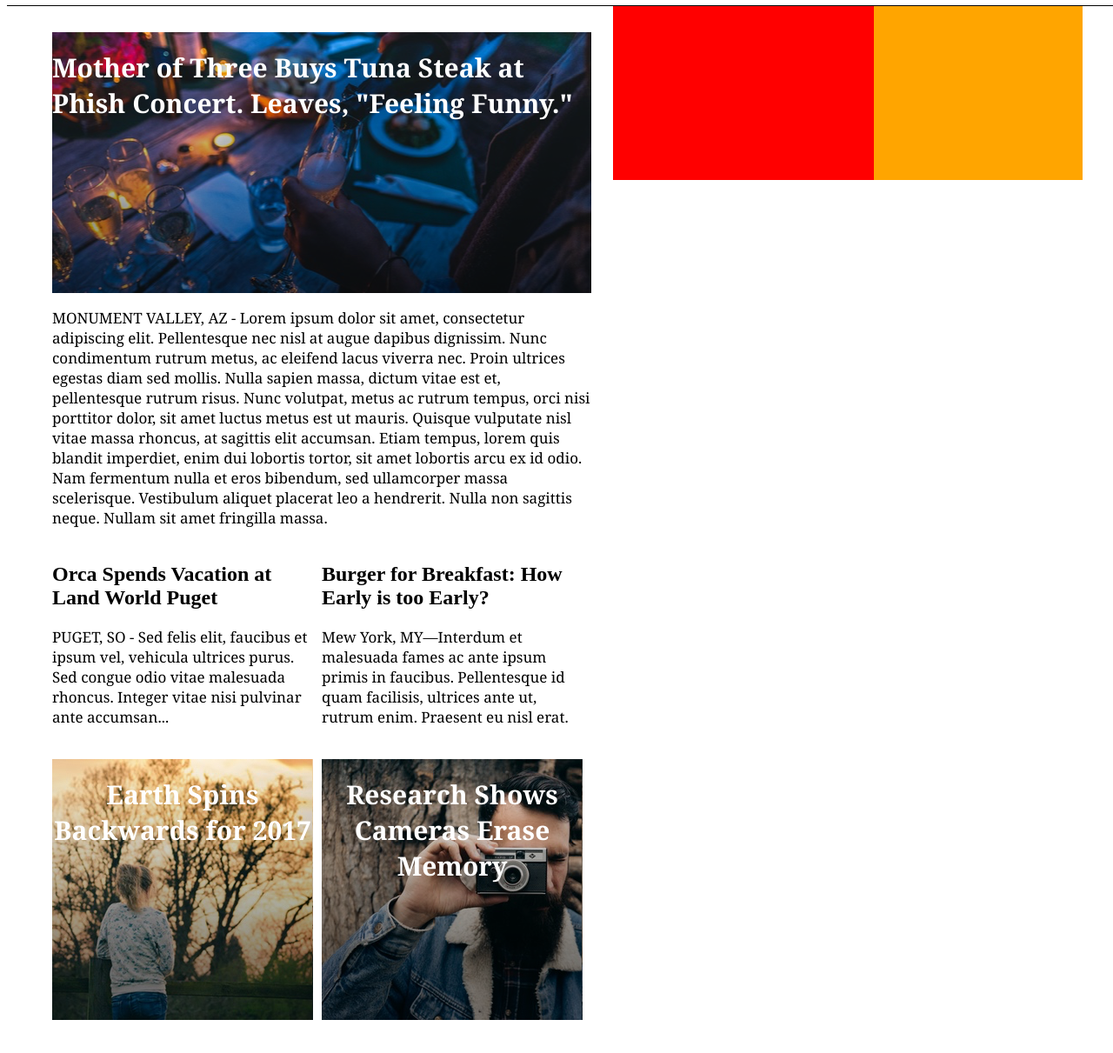
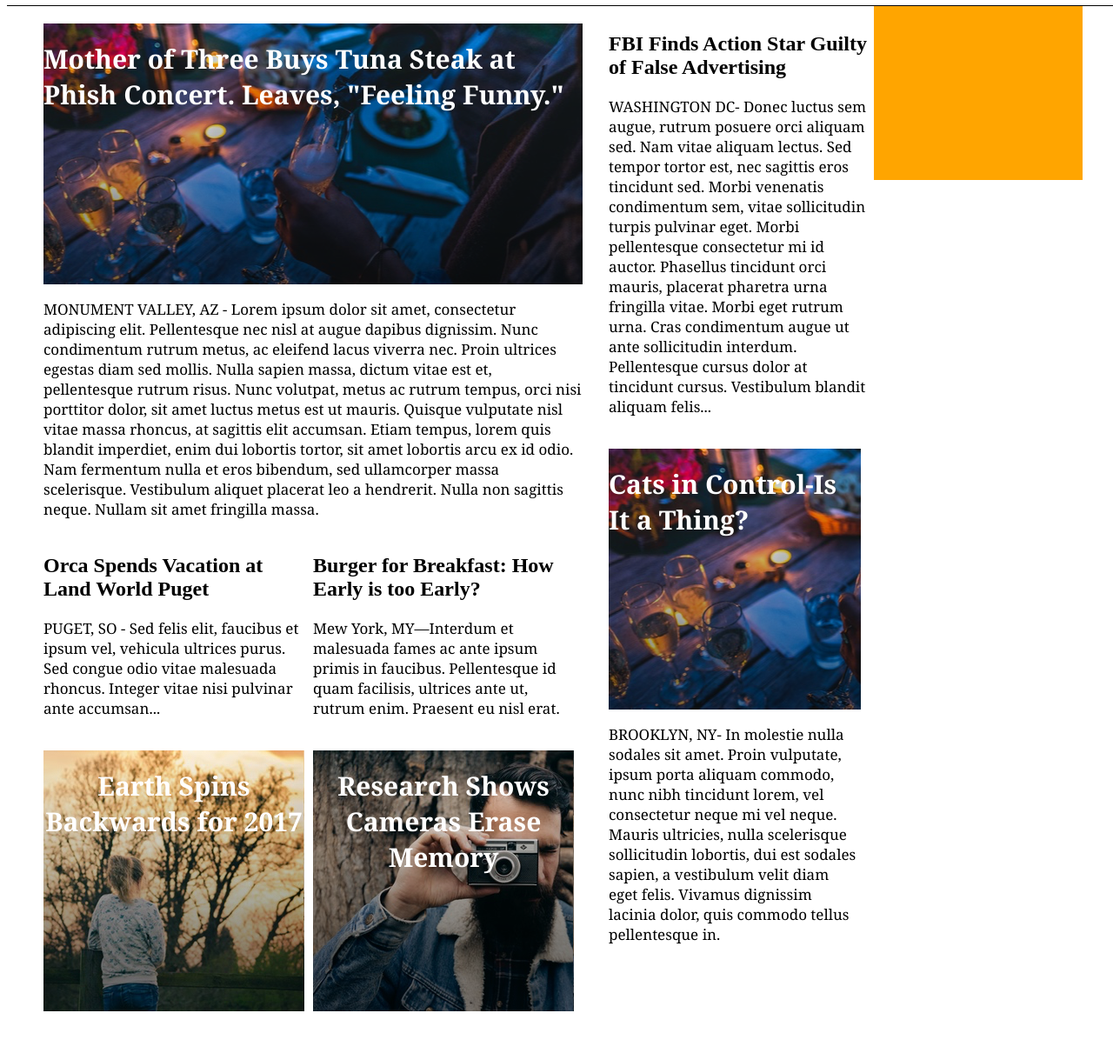
Before and after one commit to nickpatsiopoulos/mytimes, a plain HTML site: page index.html in a window 1280 px wide. Shown: the part 71-1282 px from the top of the page at 87% size. Drawn offline with Linux system fonts and the light colour scheme.

Commit message:
some final tweaks

```diff
--- a/Resources/CSS/stylesheet.css
+++ b/Resources/CSS/stylesheet.css
@@ -61,7 +61,7 @@ header {
   display: flex;
   flex-direction: row;
   flex-wrap: wrap;
-  padding: 20px;
+  padding: 10px;
 }
 
 .article {
@@ -129,8 +129,8 @@ h1.phototitle2 {
 }
 
 .column.medium {
-  background-color: red;
   width: 300px;
+  padding: 0 10px;
 }
 
 .column.small {
--- a/index.html
+++ b/index.html
@@ -59,10 +59,40 @@
             <h1 class="phototitle2">Research Shows Cameras Erase Memory</h1>
           </div>
         </div>
-
     </div>
 
-      <div class="column medium"></div>
+      <div class="column medium">
+
+        <div class="article">
+          <h2 class="articletitle">FBI Finds Action Star Guilty of False Advertising</h2>
+          <p class="article2text">WASHINGTON DC- Donec luctus sem augue, rutrum posuere orci aliquam sed. Nam vitae aliquam lectus. Sed tempor tortor est, nec sagittis eros tincidunt sed. Morbi venenatis
+            condimentum sem, vitae sollicitudin turpis pulvinar eget. Morbi pellentesque consectetur mi id auctor. Phasellus tincidunt orci mauris, placerat pharetra urna fringilla vitae. Morbi eget rutrum urna. Cras condimentum augue ut ante sollicitudin interdum. Pellentesque cursus dolor at tincidunt cursus. Vestibulum blandit aliquam felis...</p>
+        </div>
+
+        <div class="article">
+          <div class="photo" id="phish">
+            <h1 class="phototitle">Cats in Control-Is It a Thing?</h1>
+          </div>
+          <p class="articletext">BROOKLYN, NY- In molestie nulla sodales sit amet. Proin vulputate, ipsum porta aliquam commodo, nunc nibh tincidunt lorem, vel consectetur neque mi vel neque.
+            Mauris ultricies, nulla scelerisque sollicitudin lobortis, dui est sodales sapien, a vestibulum velit diam eget felis. Vivamus dignissim lacinia dolor, quis commodo tellus pellentesque in.</p>
+        </div>
+
+      </div>
+
+
+
+
+
+
+
+
+
+
+
+
+
+
+
       <div class="column small"></div>
     </div>
 
```
